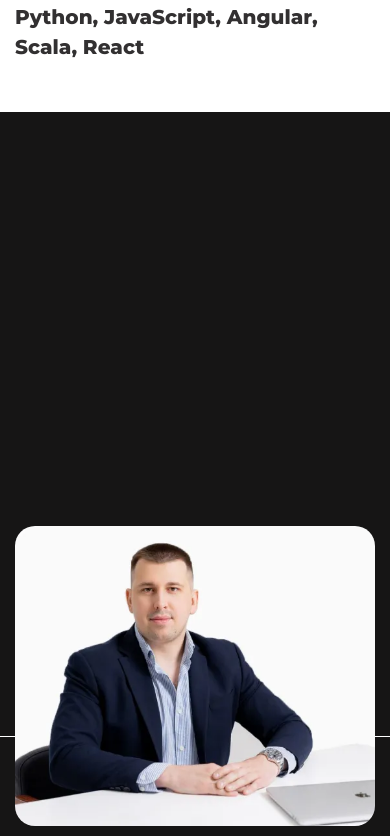
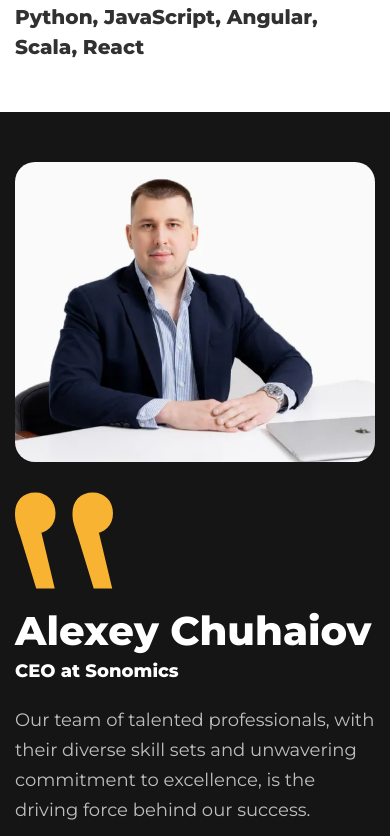
Before and after one commit to skabanets/sonomics, a React (Vite) app: page /about in a window 390 px wide. Shown: the part 5228-6064 px from the top of the page. Built offline with nearby package versions, Linux system fonts and the light colour scheme; no server answers.

Commit message:
Add mobile styles for the Team section

```diff
--- a/src/sections/About/Team.tsx
+++ b/src/sections/About/Team.tsx
@@ -48,10 +48,10 @@ export const Team = () => {
   };
 
   return (
-    <section className="relative overflow-hidden bg-blackBgColor pb-[60px] pt-[80px] before:absolute before:left-0 before:top-[624px] before:h-[1px] before:w-full before:bg-whiteTextColor before:content-['''']">
+    <section className="relative overflow-hidden bg-blackBgColor pb-[60px] pt-[50px] before:absolute before:bottom-[776px] before:left-0 before:h-[1px] before:w-full before:bg-whiteTextColor md:pb-[60px] md:pt-[80px] md:before:top-[624px]">
       <div className="container">
         <motion.div
-          className="relative mb-[80px] flex items-center gap-[230px]"
+          className="relative mb-[50px] flex flex-col items-center gap-[157px] md:mb-[80px] md:flex-row md:gap-[230px]"
           {...slideInWithFade}
         >
           <img
@@ -61,10 +61,10 @@ export const Team = () => {
             width="555"
             height="464"
             loading="lazy"
-            className="rounded-[20px]"
+            className="h-[300px] w-[360px] rounded-[20px] object-cover md:h-auto md:w-auto"
           />
-          <div className="w-[456px]">
-            <h2 className="mb-[14px] text-whiteTextColor">Alexey Chuhaiov</h2>
+          <div className="md:w-[456px]">
+            <h2 className="mb-[14px] text-[40px] text-whiteTextColor">Alexey Chuhaiov</h2>
             <h5 className="mb-[20px] text-whiteTextColor">CEO at Sonomics</h5>
             <p className="big-text mb-[20px] text-secondaryLightTextColor">
               Our team of talented professionals, with their diverse skill sets and unwavering
@@ -77,7 +77,7 @@ export const Team = () => {
           </div>
           <Icon
             id="quotes"
-            className="absolute left-[635px] top-0 h-[97px] w-[99px] fill-accentYellowColor"
+            className="absolute left-0 top-[330px] h-[97px] w-[99px] fill-accentYellowColor md:left-[635px] md:top-0"
           />
         </motion.div>
         <motion.div className="pt-[60px]" {...slideInWithFade}>
```
